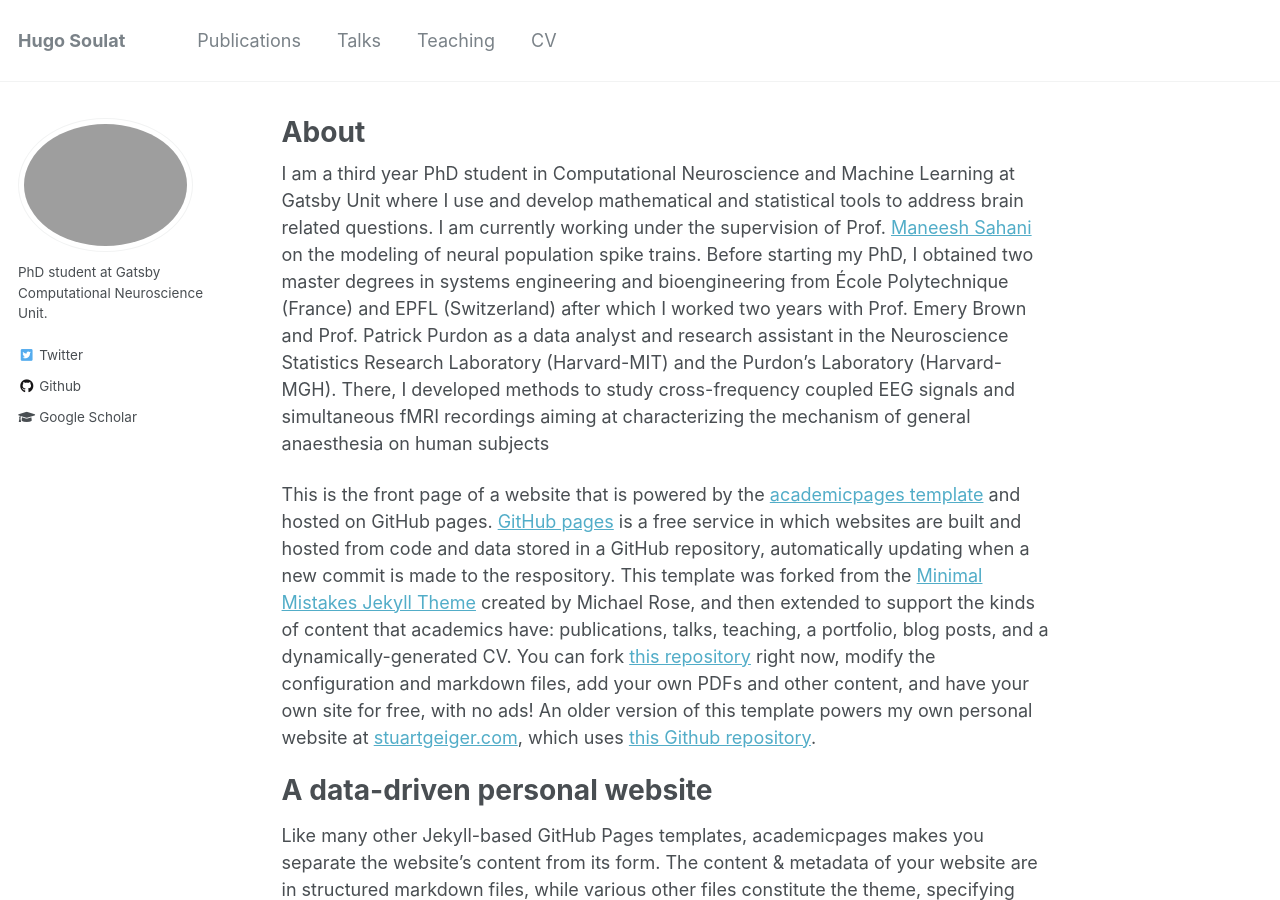
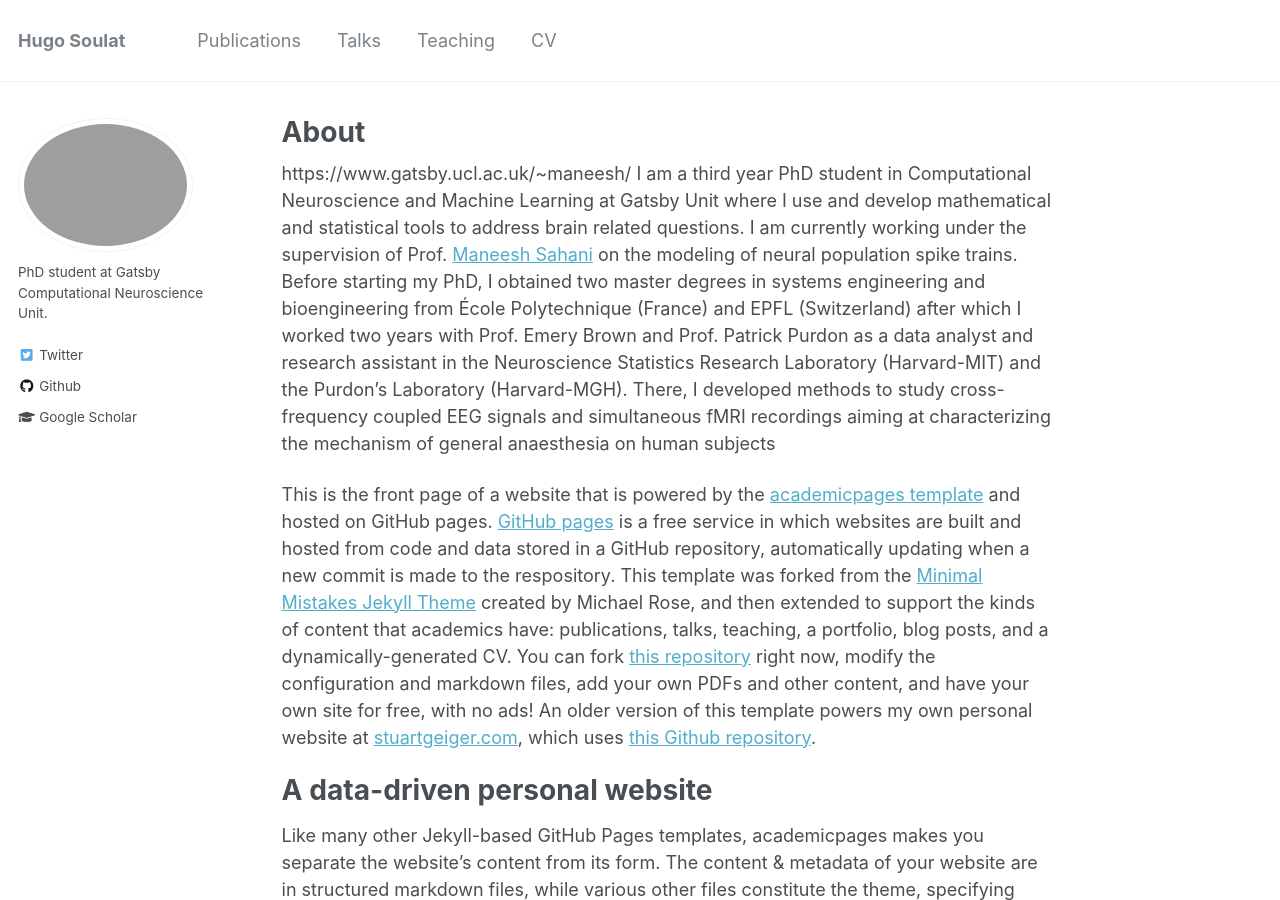
Before and after one commit to hugosou/hugosou.github.io, a Jekyll site: the page built from _pages/about.md, in a window 1280 px wide and 900 px high. Built offline with Jekyll 4.4.1, drawn with Linux system fonts in a browser that asks for light colours; some of the changed lines change nothing that is shown.

Commit message:
Update about.md

```diff
--- a/_pages/about.md
+++ b/_pages/about.md
@@ -9,8 +9,8 @@
   - /about/
   - /about.html
 ---
-
-I am a third year PhD student in Computational Neuroscience and Machine Learning at Gatsby Unit where I use and develop mathematical and statistical tools to address brain related questions. I am currently working under the supervision of Prof. [Maneesh Sahani](https://pages.github.com) on the modeling of neural population spike trains. Before starting my PhD, I obtained two master degrees in systems engineering and bioengineering from École Polytechnique (France) and EPFL (Switzerland) after which I worked two years with Prof. Emery Brown and Prof. Patrick Purdon as a data analyst and research assistant in the Neuroscience Statistics Research Laboratory (Harvard-MIT) and the Purdon's Laboratory (Harvard-MGH). There, I developed methods to study cross-frequency coupled EEG signals and simultaneous fMRI recordings aiming at characterizing the mechanism of general anaesthesia on human subjects
+https://www.gatsby.ucl.ac.uk/~maneesh/
+I am a third year PhD student in Computational Neuroscience and Machine Learning at Gatsby Unit where I use and develop mathematical and statistical tools to address brain related questions. I am currently working under the supervision of Prof. [Maneesh Sahani](https://www.gatsby.ucl.ac.uk/~maneesh/) on the modeling of neural population spike trains. Before starting my PhD, I obtained two master degrees in systems engineering and bioengineering from École Polytechnique (France) and EPFL (Switzerland) after which I worked two years with Prof. Emery Brown and Prof. Patrick Purdon as a data analyst and research assistant in the Neuroscience Statistics Research Laboratory (Harvard-MIT) and the Purdon's Laboratory (Harvard-MGH). There, I developed methods to study cross-frequency coupled EEG signals and simultaneous fMRI recordings aiming at characterizing the mechanism of general anaesthesia on human subjects
 
 This is the front page of a website that is powered by the [academicpages template](https://github.com/academicpages/academicpages.github.io) and hosted on GitHub pages. [GitHub pages](https://pages.github.com) is a free service in which websites are built and hosted from code and data stored in a GitHub repository, automatically updating when a new commit is made to the respository. This template was forked from the [Minimal Mistakes Jekyll Theme](https://mmistakes.github.io/minimal-mistakes/) created by Michael Rose, and then extended to support the kinds of content that academics have: publications, talks, teaching, a portfolio, blog posts, and a dynamically-generated CV. You can fork [this repository](https://github.com/academicpages/academicpages.github.io) right now, modify the configuration and markdown files, add your own PDFs and other content, and have your own site for free, with no ads! An older version of this template powers my own personal website at [stuartgeiger.com](http://stuartgeiger.com), which uses [this Github repository](https://github.com/staeiou/staeiou.github.io).
 
```
